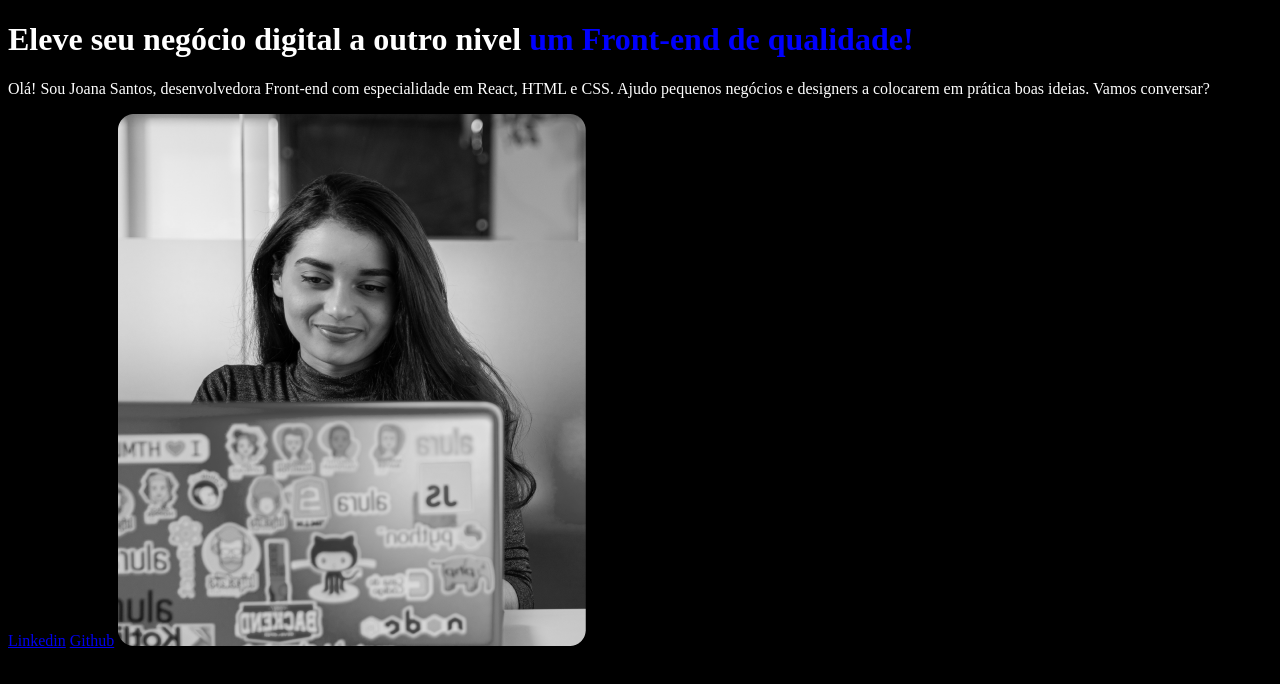
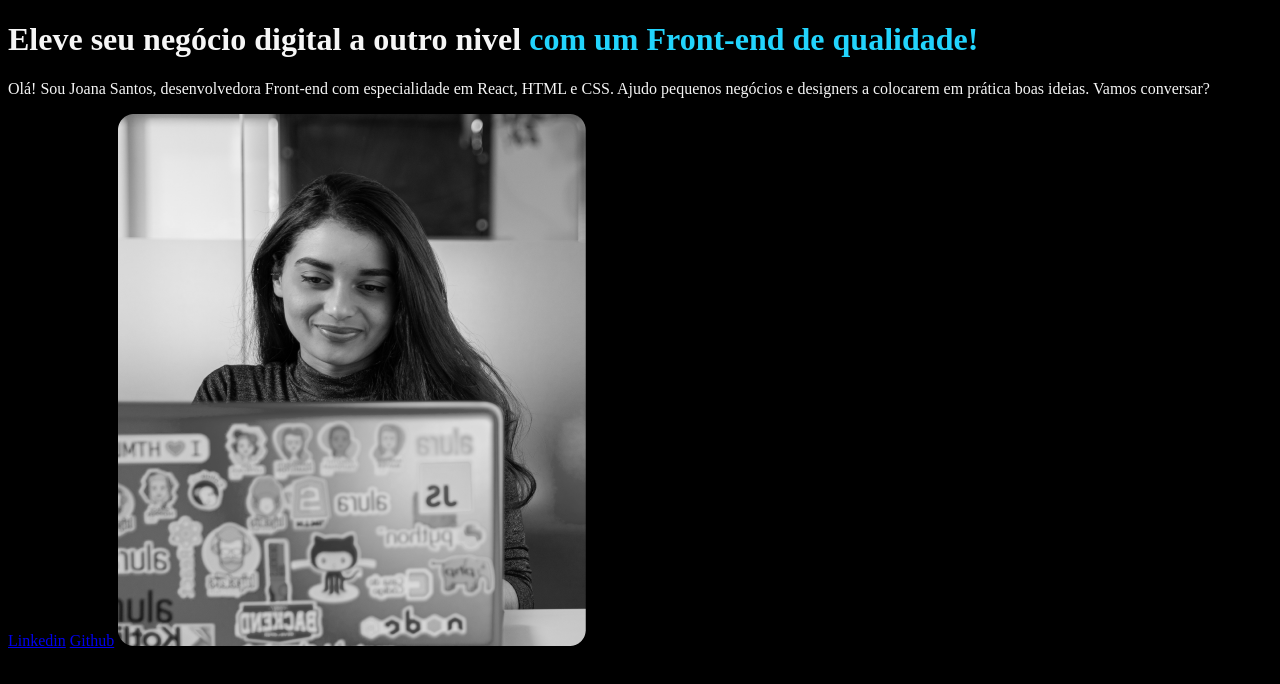
Before and after one commit to gustavobetete/Portfolio-alura-html-css, a plain HTML site: page portfolio.html in a window 1280 px wide. Drawn offline with Linux system fonts and the light colour scheme.

Commit message:
Mudando cor do portfolio

```diff
--- a/portfolio.html
+++ b/portfolio.html
@@ -10,7 +10,7 @@
 <body>
     <header></header>
     <main>
-        <h1>Eleve seu negócio digital a outro nivel <strong> um Front-end de qualidade!</strong></h1>
+        <h1>Eleve seu negócio digital a outro nivel <strong>com um Front-end de qualidade!</strong></h1>
         <p>Olá! Sou Joana Santos, desenvolvedora Front-end com especialidade em React, HTML e CSS.
         Ajudo pequenos negócios e designers a colocarem em prática boas ideias.
         Vamos conversar?</p>
--- a/style.css
+++ b/style.css
@@ -1,7 +1,7 @@
 body {
     background-color: black;
-    color: white;
+    color: #F6F6F6;
 }
 strong {
-    color: blue;
+    color: #22D4FD;
 }
```
